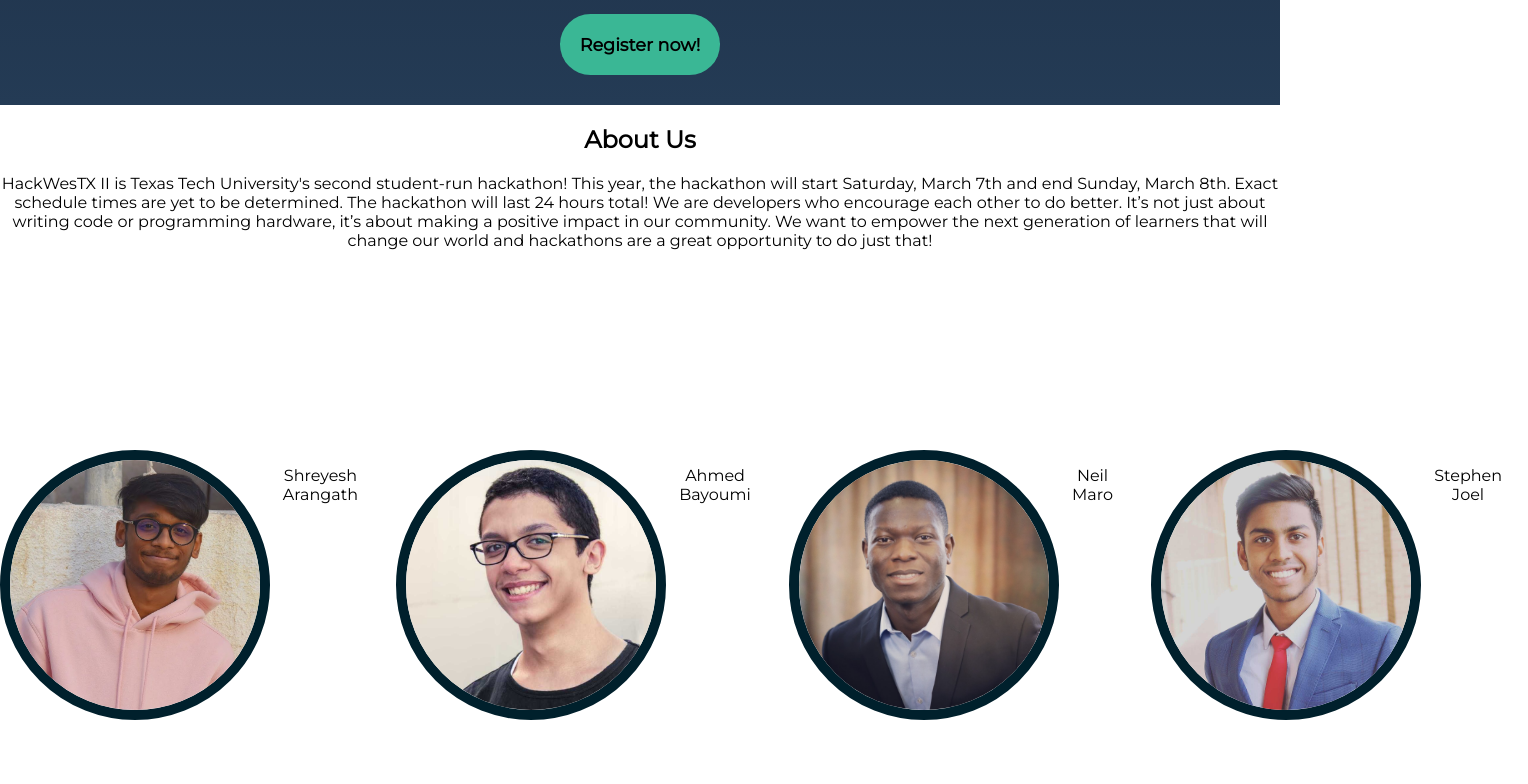
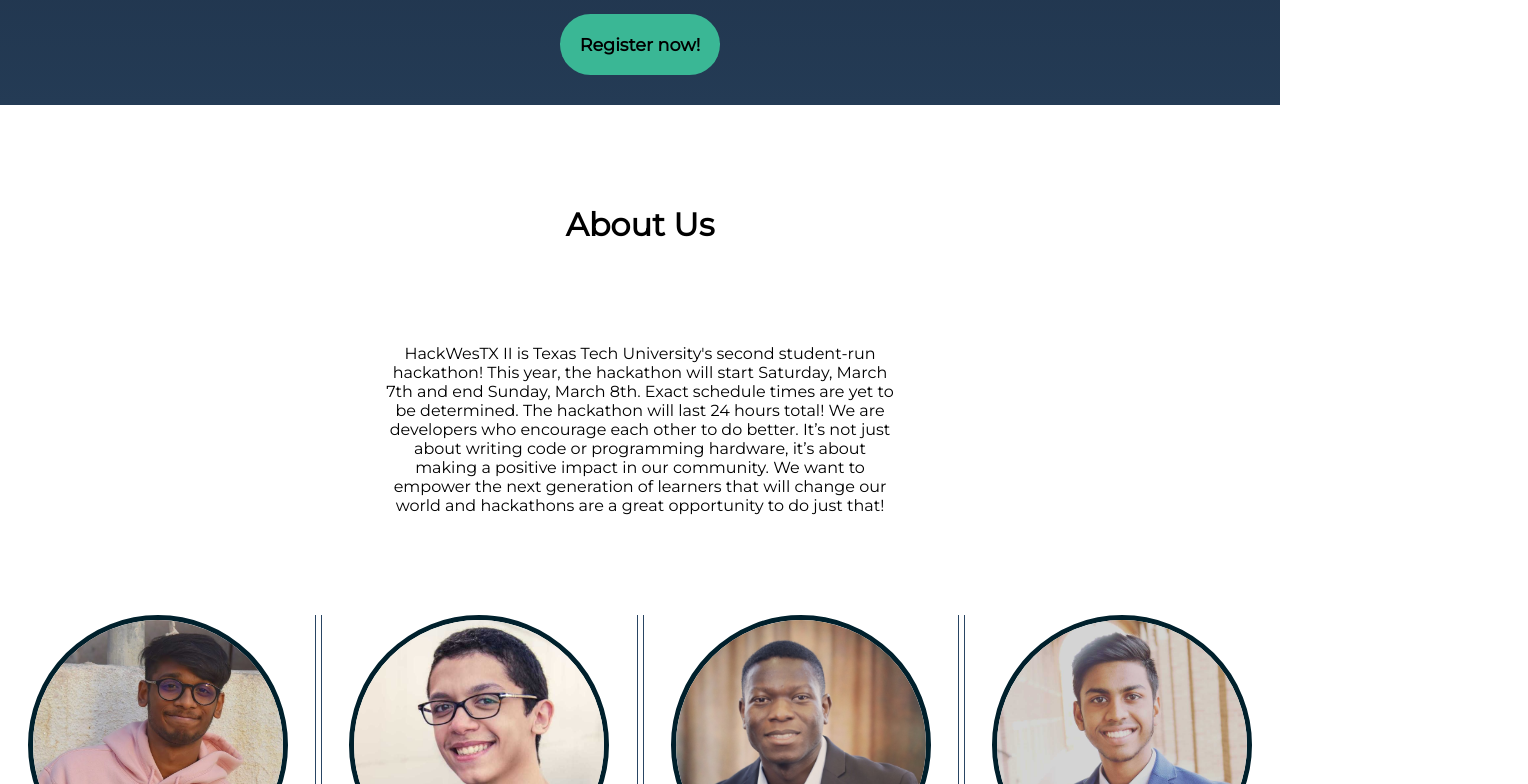
Before and after one commit to ShreyeshArangath/HackWesTX-Official-Repo, a React (Create React App) app: page / in a window 1280 px wide. Shown: the part 720-1504 px from the top of the page, 1528 px wide, since content can reach past the window. Built offline with nearby package versions, Linux system fonts and the light colour scheme.

Commit message:
team-container layout fixed

```diff
--- a/src/components/AboutUs.js
+++ b/src/components/AboutUs.js
@@ -13,25 +13,25 @@ export class AboutUs extends Component {
                 and hackathons are a great opportunity to do just that!</p>
 
                 <div className="team-container">
-                    <div className="team-container team-1">
+                    <div className="team-1">
                         <img src={Shreyesh} />
                         <p className="title">Shreyesh Arangath</p>
                         <p></p>
                     </div>
 
-                <div className="team-container team-2">
+                    <div className="team-2">
                         <img src={Ahmed} />
                         <p className="title"> Ahmed Bayoumi</p>
                         <p></p>
                     </div>
 
-                <div className="team-container team-3">
+                    <div className="team-3">
                         <img src={Neil} />
                         <p className="title"> Neil Maro</p>
                         <p></p>
                     </div>
 
-                <div className="team-container team-4">
+                    <div className="team-4">
                         <img src={Stephen} />
                         <p className="title"> Stephen Joel</p>
                         <p></p>
--- a/src/index.css
+++ b/src/index.css
@@ -57,20 +57,50 @@ header img{
   margin: 100px auto 2px auto;
 }
 
+.subtitle{
+  text-align: center;
+  font-size: 2rem;
+  margin-top: 100px;
+}
+
+.intro{
+  width: 40%;
+  margin: 100px auto 20px auto;
+  text-align: center;
+}
+
 .team-container {
   display: grid;
   text-align: center;
   margin-top: 100px;
   margin-bottom: 200px;
   grid-template-columns: repeat(4, 1fr);
-  grid-column-gap: 0.8rem;
+  grid-gap: 5px;
 }
 
-.team-container img{
+.team-1 img,.team-2 img, .team-3 img, .team-4 img{
   height: 250px;
   width: 250px;
   object-fit: cover;
+  display: block;
   border-radius: 250px;
-  border:#00202c 10px solid;
-  margin-bottom: 1rem;
+  border:#00202c 5px solid;
+  margin: 0 auto;
 }
+
+.title {
+  font-size: 1.4rem;
+}
+
+.team-container p {
+  width: 80%;
+  margin: 20px auto 5px auto;
+}
+
+.team-1, .team-2, .team-3 {
+  border-right: 1px solid #294563;
+}
+
+.team-2, .team-3, .team-4 {
+  border-left: 1px solid #294563;
+}
```
Lines whose indentation alone changed are shown as unchanged.
